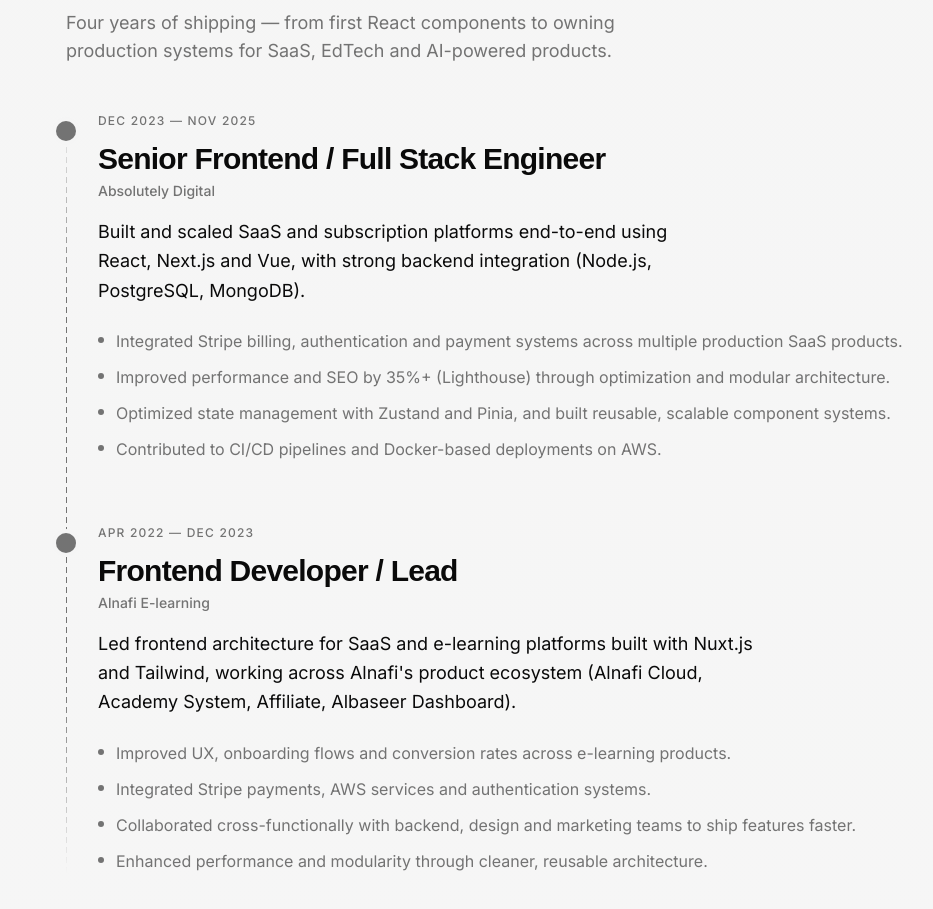
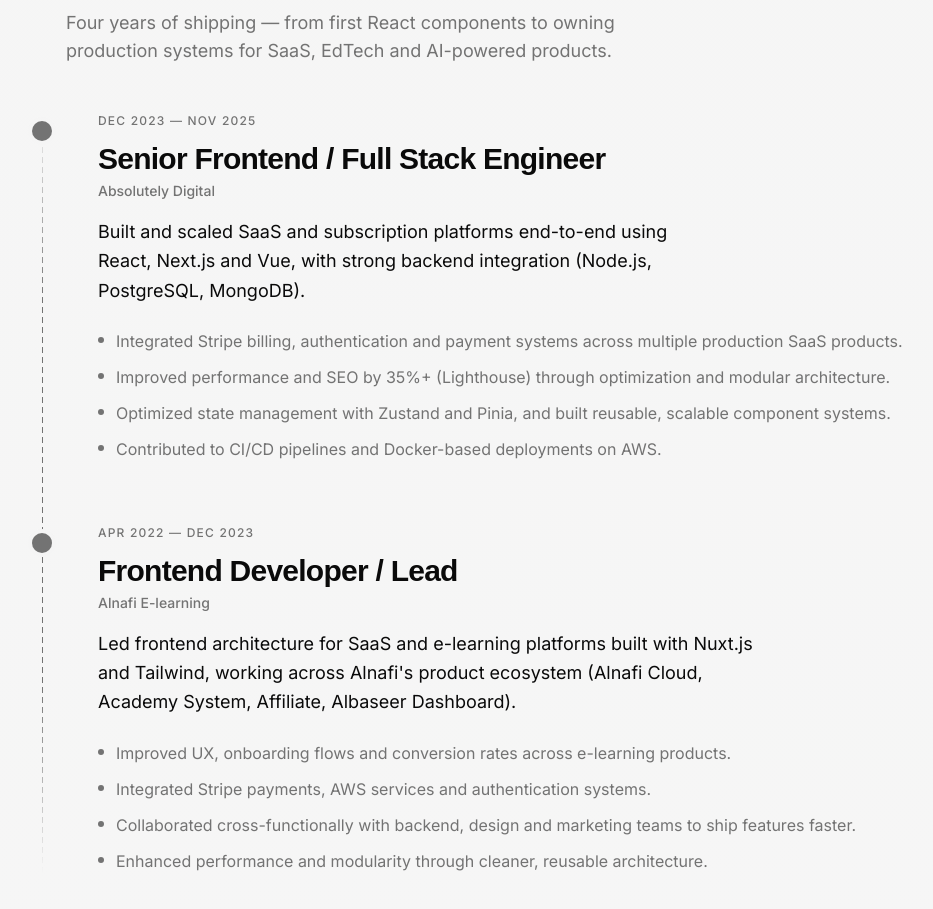
Before and after one commit to muhammadhasnainsaeed/portfolio, a Next.js app: page /about in a window 1280 px wide. Shown: the part 2511-3420 px from the top of the page, without its empty margins (86-1019 px from the left). Built offline with nearby package versions, Linux system fonts and the light colour scheme.

Commit message:
Add Prettier and refine page semantics

```diff
--- a/package.json
+++ b/package.json
@@ -53,6 +53,7 @@
     "eslint-plugin-import": "^2.32.0",
     "eslint-plugin-prettier": "^5.5.4",
     "postcss": "^8.5.6",
+    "prettier": "3.9.5",
     "prettier-plugin-tailwindcss": "^0.6.14",
     "tailwindcss": "^4.1.14",
     "tw-animate-css": "^1.4.0",
--- a/src/app/projects/page.tsx
+++ b/src/app/projects/page.tsx
@@ -6,7 +6,7 @@
 import { projects } from "@/data/projects";
 const page = () => {
   return (
-    <Background>
+    <Background className="via-muted to-muted/80">
       <section className="py-28 lg:py-32 lg:pt-44">
         <div className="container max-w-5xl">
           <div className="mb-8 flex items-end justify-between lg:mb-20">
--- a/src/components/blocks/about-exp.tsx
+++ b/src/components/blocks/about-exp.tsx
@@ -23,12 +23,12 @@
           production systems for SaaS, EdTech and AI-powered products.
         </p>
       </div>
-      <div className="container mt-12 max-w-5xl">
-        <ol className="relative">
-          <DashedLine
-            orientation="vertical"
-            className="absolute inset-y-0 left-0 h-full"
-          />
+      <div className="relative container mt-12 max-w-5xl">
+        <DashedLine
+          orientation="vertical"
+          className="absolute inset-y-0 left-0 h-full"
+        />
+        <ul>
           {experience.map((role) => (
             <li key={role.period} className="mb-16 ml-8 last:mb-0">
               <span className="bg-muted-foreground ring-muted absolute -left-2.5 mt-2 flex size-5 items-center justify-center rounded-full ring-4" />
@@ -54,7 +54,7 @@
               </ul>
             </li>
           ))}
-        </ol>
+        </ul>
       </div>
     </section>
   );
--- a/src/components/blocks/faq.tsx
+++ b/src/components/blocks/faq.tsx
@@ -91,9 +91,15 @@
           <div className="grid gap-6 text-start">
             {categories.map((category, categoryIndex) => (
               <div key={category.title} className="">
-                <h3 className="text-muted-foreground border-b py-4">
-                  {category.title}
-                </h3>
+                {headerTag === "h1" ? (
+                  <h2 className="text-muted-foreground border-b py-4">
+                    {category.title}
+                  </h2>
+                ) : (
+                  <h3 className="text-muted-foreground border-b py-4">
+                    {category.title}
+                  </h3>
+                )}
                 <Accordion type="single" collapsible className="w-full">
                   {category.questions.map((item, i) => (
                     <AccordionItem key={i} value={`${categoryIndex}-${i}`}>
```
Also changed, not shown: 2 other files (tests, documents, lock files or other folders).
